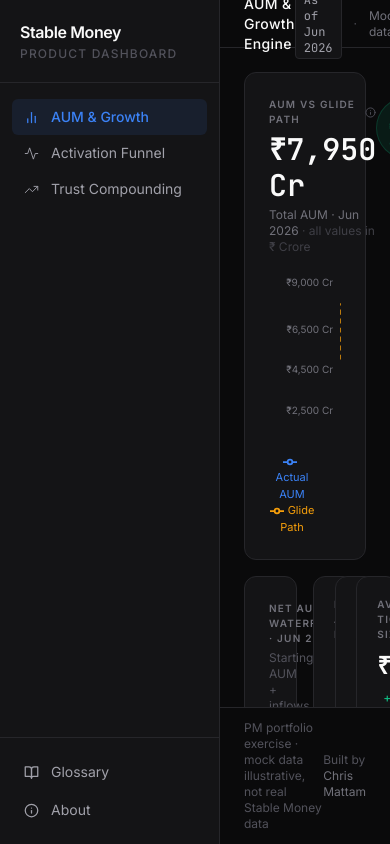
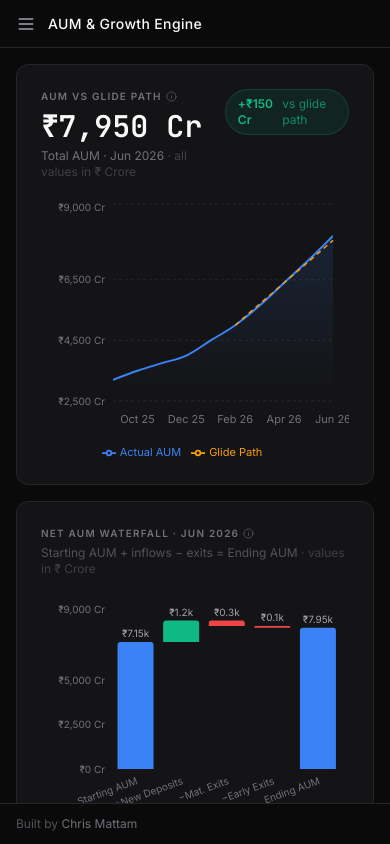
Before and after one commit to chrisamattam/stable-analytics-dashboard, a React (Vite) app: page /aum-growth in a window 390 px wide. Built offline with nearby package versions, Linux system fonts and the light colour scheme; the HTML template or start-up script is replaced by a standard one.

Commit message:
feat: mobile responsive — hamburger sidebar, responsive grids, funnel step widths

```diff
--- a/src/components/charts/FunnelStepChart.tsx
+++ b/src/components/charts/FunnelStepChart.tsx
@@ -36,7 +36,7 @@
             <div className="flex items-center gap-3 py-1.5">
               {/* Step name */}
               <div
-                className={`w-36 flex-shrink-0 flex items-center gap-1.5 text-xs text-zinc-400 ${isKycStart ? 'cursor-pointer hover:text-zinc-200' : ''}`}
+                className={`w-24 sm:w-36 flex-shrink-0 flex items-center gap-1.5 text-xs text-zinc-400 ${isKycStart ? 'cursor-pointer hover:text-zinc-200' : ''}`}
                 onClick={isKycStart ? () => setKycExpanded(v => !v) : undefined}
               >
                 {isKycStart && (
@@ -81,7 +81,7 @@
 
             {/* KYC sub-step drill-down */}
             {isKycStart && kycExpanded && (
-              <div className="ml-[154px] mb-1 mt-1">
+              <div className="ml-[102px] sm:ml-[154px] mb-1 mt-1">
                 <KycSubstepChart subSteps={kycSubSteps} />
               </div>
             )}
@@ -89,7 +89,7 @@
             {/* Conversion arrow */}
             {!isLast && step.convToNext !== null && (
               <div className="flex items-center gap-3 py-0.5">
-                <div className="w-36 flex-shrink-0" />
+                <div className="w-24 sm:w-36 flex-shrink-0" />
                 <div className="flex items-center gap-2 text-[10px]">
                   <div className="w-0.5 h-3 bg-stroke ml-3" />
                   <span
--- a/src/components/layout/DashboardLayout.tsx
+++ b/src/components/layout/DashboardLayout.tsx
@@ -1,18 +1,30 @@
+import { useState } from 'react'
 import { Outlet } from 'react-router-dom'
 import Sidebar from './Sidebar'
 import Header from './Header'
 
 export default function DashboardLayout() {
+  const [sidebarOpen, setSidebarOpen] = useState(false)
+
   return (
     <div className="flex h-screen bg-shell overflow-hidden">
-      <Sidebar />
+      {/* Mobile backdrop */}
+      {sidebarOpen && (
+        <div
+          className="fixed inset-0 z-30 bg-black/60 md:hidden"
+          onClick={() => setSidebarOpen(false)}
+        />
+      )}
+
+      <Sidebar isOpen={sidebarOpen} onClose={() => setSidebarOpen(false)} />
+
       <div className="flex flex-col flex-1 min-w-0">
-        <Header />
-        <main className="flex-1 overflow-y-auto p-6 space-y-5">
+        <Header onMenuClick={() => setSidebarOpen(v => !v)} />
+        <main className="flex-1 overflow-y-auto p-4 md:p-6 space-y-4 md:space-y-5">
           <Outlet />
         </main>
-        <footer className="flex-shrink-0 px-6 py-3 border-t border-stroke flex items-center justify-between">
-          <span className="text-xs text-zinc-600">
+        <footer className="flex-shrink-0 px-4 md:px-6 py-3 border-t border-stroke flex items-center justify-between">
+          <span className="text-xs text-zinc-600 hidden sm:block">
             PM portfolio exercise · mock data illustrative, not real Stable Money data
           </span>
           <span className="text-xs text-zinc-600">
--- a/src/components/layout/Header.tsx
+++ b/src/components/layout/Header.tsx
@@ -1,4 +1,9 @@
 import { useLocation } from 'react-router-dom'
+import { Menu } from 'lucide-react'
+
+interface Props {
+  onMenuClick?: () => void
+}
 
 const routeNames: Record<string, string> = {
   '/aum-growth':        'AUM & Growth Engine',
@@ -6,19 +11,27 @@
   '/trust-compounding': 'Trust Compounding',
 }
 
-export default function Header() {
+export default function Header({ onMenuClick }: Props) {
   const { pathname } = useLocation()
   const title = routeNames[pathname] ?? 'Dashboard'
 
   return (
-    <header className="h-12 flex items-center justify-between px-6 border-b border-stroke flex-shrink-0">
-      <h1 className="text-zinc-50 text-sm font-medium tracking-wide">{title}</h1>
+    <header className="h-12 flex items-center justify-between px-4 md:px-6 border-b border-stroke flex-shrink-0">
+      <div className="flex items-center gap-3">
+        <button
+          onClick={onMenuClick}
+          className="md:hidden text-zinc-400 hover:text-zinc-200 transition-colors"
+        >
+          <Menu size={20} />
+        </button>
+        <h1 className="text-zinc-50 text-sm font-medium tracking-wide">{title}</h1>
+      </div>
       <div className="flex items-center gap-3 text-xs text-zinc-500">
-        <span className="bg-card border border-stroke rounded px-2 py-0.5 font-mono text-zinc-400">
+        <span className="bg-card border border-stroke rounded px-2 py-0.5 font-mono text-zinc-400 hidden sm:inline">
           As of Jun 2026
         </span>
-        <span className="text-zinc-600">·</span>
-        <span>Mock data</span>
+        <span className="text-zinc-600 hidden sm:inline">·</span>
+        <span className="hidden sm:inline">Mock data</span>
       </div>
     </header>
   )
--- a/src/components/layout/Sidebar.tsx
+++ b/src/components/layout/Sidebar.tsx
@@ -1,8 +1,13 @@
 import { useState } from 'react'
 import { NavLink } from 'react-router-dom'
-import { BarChart2, Activity, TrendingUp, BookOpen, Info } from 'lucide-react'
+import { BarChart2, Activity, TrendingUp, BookOpen, Info, X } from 'lucide-react'
 import GlossaryModal from '../ui/GlossaryModal'
 import AboutModal from '../ui/AboutModal'
+
+interface Props {
+  isOpen?: boolean
+  onClose?: () => void
+}
 
 const navItems = [
   { to: '/aum-growth',        label: 'AUM & Growth',       icon: BarChart2   },
@@ -10,21 +15,36 @@
   { to: '/trust-compounding', label: 'Trust Compounding',  icon: TrendingUp  },
 ]
 
-export default function Sidebar() {
+export default function Sidebar({ isOpen = false, onClose }: Props) {
   const [glossaryOpen, setGlossaryOpen] = useState(false)
   const [aboutOpen, setAboutOpen] = useState(false)
 
   return (
     <>
-      <aside className="w-[220px] flex-shrink-0 bg-card border-r border-stroke flex flex-col">
-        <div className="px-5 py-5 border-b border-stroke">
-          <div className="text-zinc-50 font-semibold text-base tracking-tight">Stable Money</div>
-          <div className="text-zinc-600 text-xs mt-0.5 font-medium uppercase tracking-widest">Product Dashboard</div>
+      <aside
+        className={`
+          fixed md:relative inset-y-0 left-0 z-40
+          w-[220px] flex-shrink-0 bg-card border-r border-stroke flex flex-col
+          transition-transform duration-200 ease-in-out
+          ${isOpen ? 'translate-x-0' : '-translate-x-full md:translate-x-0'}
+        `}
+      >
+        <div className="px-5 py-5 border-b border-stroke flex items-center justify-between">
+          <div>
+            <div className="text-zinc-50 font-semibold text-base tracking-tight">Stable Money</div>
+            <div className="text-zinc-600 text-xs mt-0.5 font-medium uppercase tracking-widest">Product Dashboard</div>
+          </div>
+          <button
+            onClick={onClose}
+            className="md:hidden text-zinc-500 hover:text-zinc-200 transition-colors"
+          >
+            <X size={18} />
+          </button>
         </div>
 
         <nav className="flex-1 px-3 py-4 space-y-0.5">
           {navItems.map(({ to, label, icon: Icon }) => (
-            <NavLink key={to} to={to}>
+            <NavLink key={to} to={to} onClick={onClose}>
               {({ isActive }) => (
                 <span
                   className={`flex items-center gap-3 px-3 py-2 rounded-md text-sm transition-all duration-150 ${
@@ -43,14 +63,14 @@
 
         <div className="px-3 py-4 border-t border-stroke space-y-0.5">
           <button
-            onClick={() => setGlossaryOpen(true)}
+            onClick={() => { setGlossaryOpen(true); onClose?.() }}
             className="flex items-center gap-3 px-3 py-2 w-full rounded-md text-sm text-zinc-400 hover:text-zinc-100 hover:bg-white/5 transition-colors"
           >
             <BookOpen size={15} />
             Glossary
           </button>
           <button
-            onClick={() => setAboutOpen(true)}
+            onClick={() => { setAboutOpen(true); onClose?.() }}
             className="flex items-center gap-3 px-3 py-2 w-full rounded-md text-sm text-zinc-400 hover:text-zinc-100 hover:bg-white/5 transition-colors"
           >
             <Info size={15} />
--- a/src/components/tabs/ActivationFunnelTab.tsx
+++ b/src/components/tabs/ActivationFunnelTab.tsx
@@ -79,7 +79,7 @@
       />
 
       {/* Supporting metric tiles */}
-      <div className="grid grid-cols-4 gap-4">
+      <div className="grid grid-cols-2 md:grid-cols-4 gap-4">
         <MetricTile
           title="End-to-End Conversion"
           value={`${e2eConv}%`}
--- a/src/components/tabs/AumGrowthTab.tsx
+++ b/src/components/tabs/AumGrowthTab.tsx
@@ -31,7 +31,7 @@
       </Card>
 
       {/* Row 2: Waterfall + 3 metric tiles */}
-      <div className="grid grid-cols-2 gap-4">
+      <div className="grid grid-cols-1 md:grid-cols-2 gap-4">
         <Card>
           <NetAumWaterfall />
         </Card>
--- a/src/components/tabs/TrustCompoundingTab.tsx
+++ b/src/components/tabs/TrustCompoundingTab.tsx
@@ -41,7 +41,7 @@
         severity="positive"
       />
 
-      <div className="grid grid-cols-2 gap-4">
+      <div className="grid grid-cols-1 md:grid-cols-2 gap-4">
         <Card>
           <ReinvestmentRateChart />
         </Card>
@@ -61,11 +61,11 @@
         severity="insight"
       />
 
-      <div className="grid grid-cols-3 gap-4">
+      <div className="grid grid-cols-1 md:grid-cols-3 gap-4">
         <Card>
           <FdToBondsUpgradeChart />
         </Card>
-        <Card className="col-span-2">
+        <Card className="md:col-span-2">
           <div className="text-[10px] font-semibold uppercase tracking-[0.12em] text-zinc-500 mb-4">
             Bond Depth Metrics
           </div>
@@ -84,8 +84,8 @@
         severity="positive"
       />
 
-      <div className="grid grid-cols-3 gap-4">
-        <Card className="col-span-2">
+      <div className="grid grid-cols-1 md:grid-cols-3 gap-4">
+        <Card className="md:col-span-2">
           <KFactorTrendChart />
         </Card>
 
--- a/src/components/tiles/ConcentrationCallout.tsx
+++ b/src/components/tiles/ConcentrationCallout.tsx
@@ -17,7 +17,7 @@
   }[status]
 
   return (
-    <div className="bg-card border border-stroke rounded-xl px-5 py-3 flex items-center gap-4">
+    <div className="bg-card border border-stroke rounded-xl px-5 py-3 flex flex-wrap items-center gap-x-4 gap-y-2">
 
       {/* Label */}
       <div className="flex items-center text-[10px] font-semibold uppercase tracking-[0.12em] text-zinc-500 flex-shrink-0">
```
